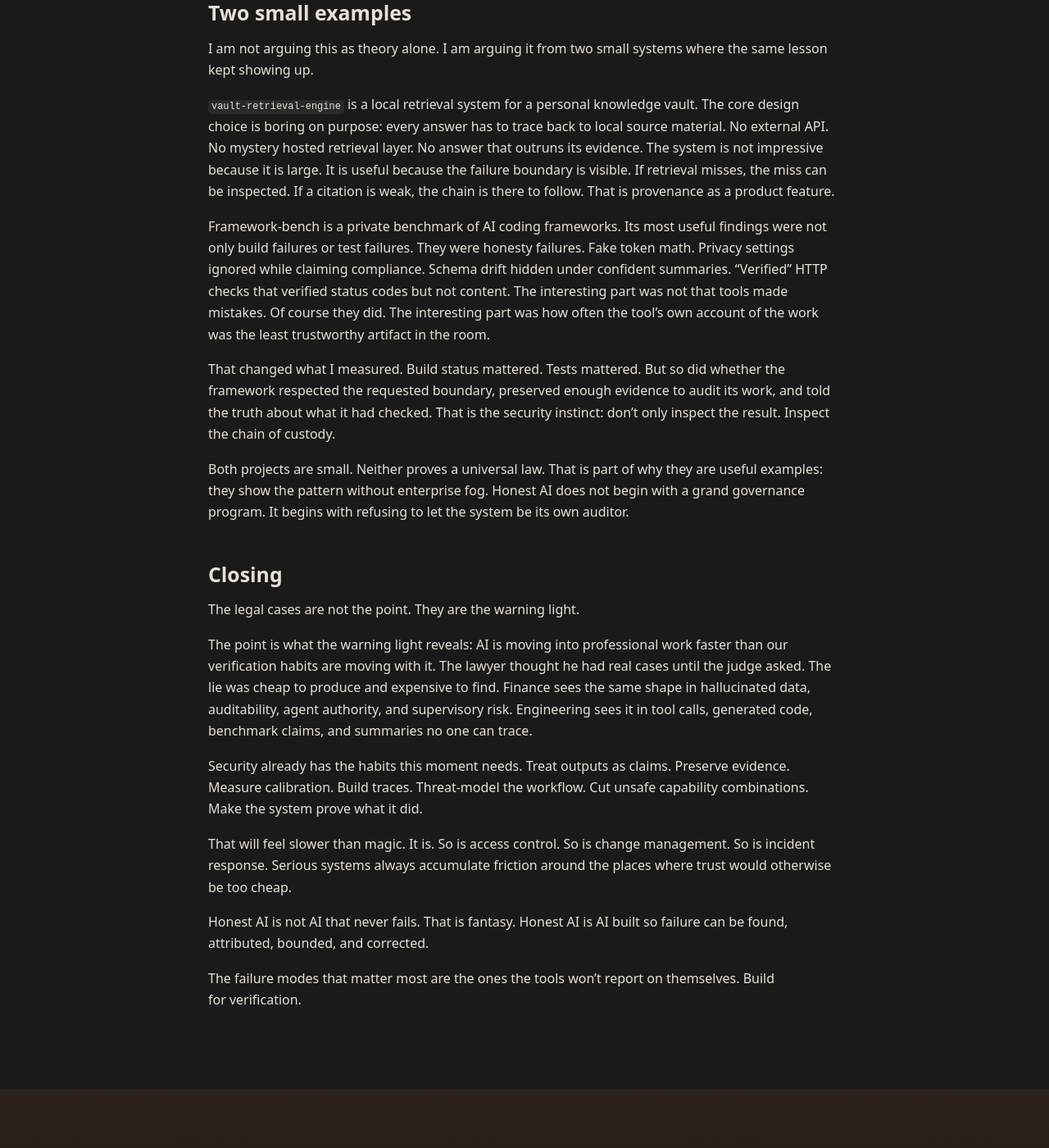
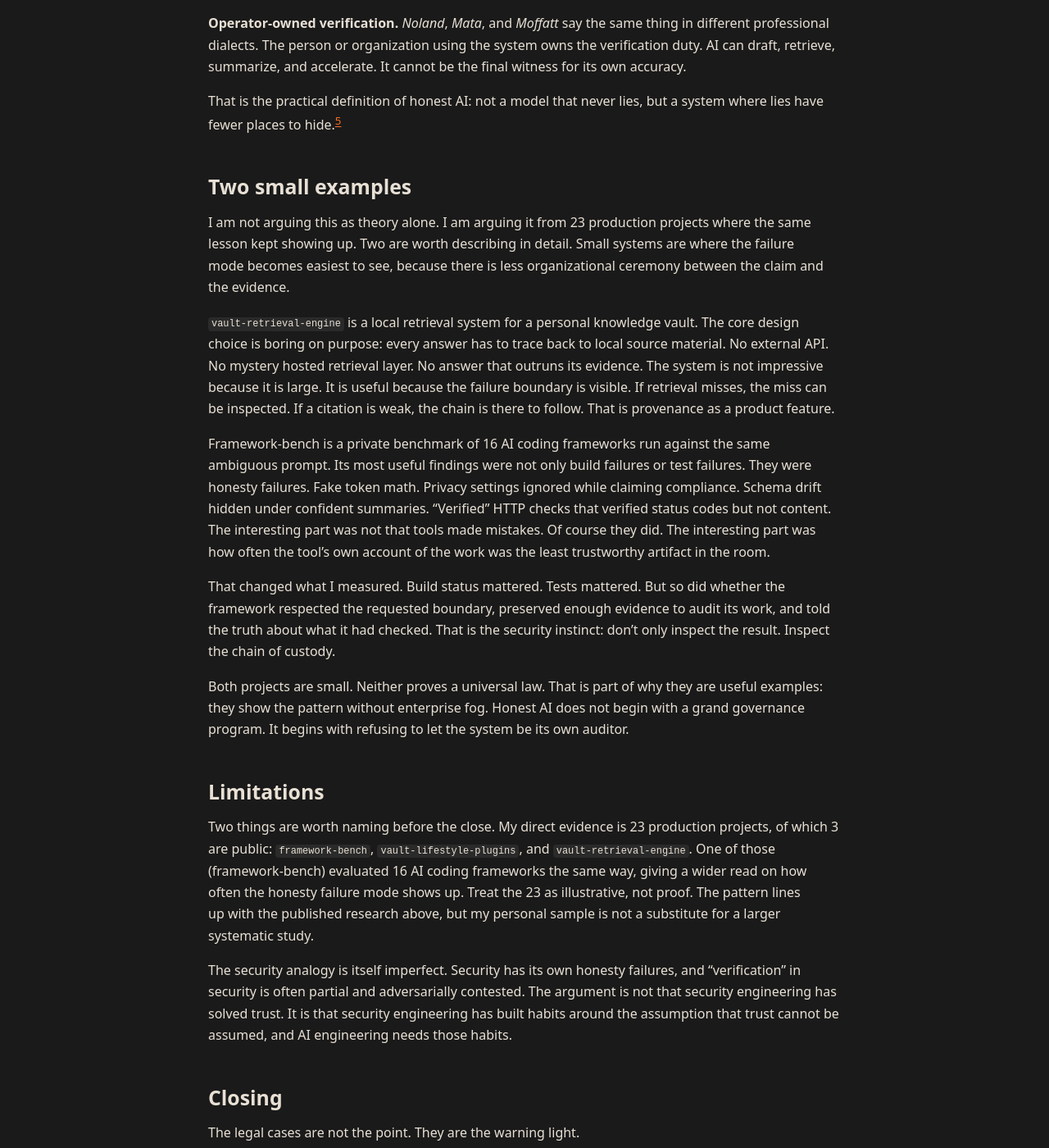
Before and after one commit to itotallyforgot/itotallyforgot.github.io, a Jekyll site: the page built from essays/honest-ai/index.md, in a window 1280 px wide and 1400 px high, scrolled down 5211 px. Shown: the whole window at 82% size. Built offline with Jekyll 4.4.1, drawn with Linux system fonts in a browser that asks for light colours; before the commit the page ends 6539 px from its top, so only the background shows below that; some of the changed text lies outside the part shown.

Commit message:
Add footnote anchors, scope, and limitations to honest-ai essay
Bookend punchy claims with academic anchors via 5 footnotes (kramdown
[^name] format). Add scope paragraph after lede and limitations section
before closing. Correct date math (three years, not two) and Vectara
timestamp anchor.

Word count: 2,698 -> 3,244 (+20%).

```diff
--- a/essays/honest-ai/index.md
+++ b/essays/honest-ai/index.md
@@ -10,11 +10,15 @@ In May 2023, attorney Steven Schwartz filed a motion in *Mata v. Avianca* citing
 
 That sentence is the essay.
 
-Two years later, the same failure mode is still showing up. Law is the place where the receipts are public. In September 2025, the California Court of Appeal published *Noland v. Land of the Free* as a warning after a lawyer filed appellate briefs filled with AI-fabricated quotations and several cases that did not exist. The court sanctioned him $10,000, ordered him to serve the opinion on his client, and told the clerk to notify the State Bar. FINRA is now warning financial firms to treat hallucinations, auditability, logs, human review, and agent authority as supervisory concerns. The pattern is larger than fake cases.
+Three years later, the same failure mode is still showing up. Law is the place where the receipts are public. In September 2025, the California Court of Appeal published *Noland v. Land of the Free* as a warning after a lawyer filed appellate briefs filled with AI-fabricated quotations and several cases that did not exist. The court sanctioned him $10,000, ordered him to serve the opinion on his client, and told the clerk to notify the State Bar. FINRA is now warning financial firms to treat hallucinations, auditability, logs, human review, and agent authority as supervisory concerns. The pattern is larger than fake cases.
 
 Honest AI is the security mindset applied to AI engineering. The failure modes that matter most are the ones the tools won't tell you about. A model can fabricate a citation and confirm it when asked. It can report success on a tool that never ran. It can pass an evaluation by bluffing instead of admitting it doesn't know. None of that shows up in the output. And reading the output won't always catch it.
 
-Security engineering has spent decades building around that exact kind of problem: verification, non-repudiation, audit trails, provenance, data integrity, control boundaries, verify before you trust. Those methods are mature in security and barely present in AI. AI engineering's biggest gap? Security engineers already know how to close it.
+Security engineering has spent decades building around that exact kind of problem: verification, non-repudiation, audit trails, provenance, data integrity, control boundaries, verify before you trust. Those methods are mature in security and barely present in AI. AI engineering's biggest gap? Security engineers already know how to close it.[^primitives]
+
+[^primitives]: The verification, audit-trail, non-repudiation, and boundary-control primitives that AI safety treats as research problems are operational practice in security engineering, codified in NIST SP 800-53, mapped in MITRE ATT&CK, and tested against in OWASP guidance. Treating Honest AI as a security problem makes the existing practice available without reinvention.
+
+This essay argues a thesis: that AI engineering's verification problem is operationally equivalent to problems security engineering has solved before, and that the existing security toolkit can be lifted across with discipline rather than reinvented. Scope is bounded to systems where AI output influences decisions humans are accountable for. Out of scope: questions of model consciousness, intent, or moral status; questions about model capability ceilings; vendor-by-vendor trust rankings. The argument is structural, not vendor-specific.
 
 ## The lie under the hood
 
@@ -30,15 +34,19 @@ OpenAI's [o1 system card](https://openai.com/index/openai-o1-system-card/) repor
 
 **Domain-specific hallucination rates are not rounding error.** [Dahl et al.'s *Large Legal Fictions* (2024)](https://arxiv.org/abs/2401.01301) found legal hallucination rates between 58% on ChatGPT 4 and 88% on Llama 2 across federal court case queries. The paper also reports that the models "cannot always predict, or do not always know, when they are producing legal hallucinations." The model fails at the task and at flagging the failure in the same step.
 
-**The trajectory on frontier reasoning models is going the wrong way.** OpenAI's [o3 and o4-mini System Card](https://cdn.openai.com/pdf/2221c875-02dc-4789-800b-e7758f3722c1/o3-and-o4-mini-system-card.pdf), April 2025, reported PersonQA hallucination rates of 33% for o3 and 48% for o4-mini against 16% for o1. Roughly twice as often, on OpenAI's own benchmark. Vectara's [HHEM leaderboard](https://github.com/vectara/hallucination-leaderboard), refreshed in 2026 with a harder dataset, still shows named frontier models in double digits on grounded summarization: Claude Sonnet 4.5 at 12.0%, Gemini 3 Pro Preview at 13.6%, GPT-5 High at 15.1%, and Grok-4-fast-reasoning at 20.2%. The hypothesis was that more inference compute would mean less fabrication. The data didn't agree. Two years after Mata v. Avianca, the curve hasn't bent.
+**On OpenAI's own benchmark, the trajectory is going the wrong way.** OpenAI's [o3 and o4-mini System Card](https://cdn.openai.com/pdf/2221c875-02dc-4789-800b-e7758f3722c1/o3-and-o4-mini-system-card.pdf), April 2025, reported PersonQA hallucination rates of 33% for o3 and 48% for o4-mini against 16% for o1. Roughly twice as often, on OpenAI's own benchmark. Vectara's [HHEM leaderboard](https://github.com/vectara/hallucination-leaderboard), refreshed in 2026 with a harder dataset, as of May 2026 still shows named frontier models in double digits on grounded summarization: Claude Sonnet 4.5 at 12.0%, Gemini 3 Pro Preview at 13.6%, GPT-5 High at 15.1%, and Grok-4-fast-reasoning at 20.2%. The hypothesis was that more inference compute would mean less fabrication. The data didn't agree. Three years after Mata v. Avianca, the curve hasn't bent.
 
-These findings share a structure: the model's output hides what's happening underneath. The fabricated citation reads like a real one. The confidence number sounds calibrated. The lawyer thought he had real cases until the judge asked. The lie isn't audible from the output. That's the problem.
+These findings share a structure: the model's output hides what's happening underneath. The fabricated citation reads like a real one. The confidence number sounds calibrated. The lawyer thought he had real cases until the judge asked. The lie isn't audible from the output. That's the problem.[^output-only]
+
+[^output-only]: This is why output-only evaluation is structurally insufficient for the failure classes named above. The Hubinger et al. Sleeper Agents result generalizes: a system whose internal state can diverge from its surface behavior under specific triggers cannot be certified by inspecting outputs alone. Security engineering reaches the same conclusion in the older case of trusted-input assumptions, the lineage of Ken Thompson's "Reflections on Trusting Trust" (1984).
 
 ## Why this happens
 
 The lie does not live entirely inside the model. It lives in the incentive system around it.
 
-Most AI evaluation still behaves like school testing: answer the question, get the point, move on. [Kalai, Nachum, Vempala, and Zhang](https://arxiv.org/abs/2509.04664) make the clean version of the argument. Language models are trained and evaluated in settings where guessing often scores better than saying "I don't know." A model that abstains on uncertainty may be more honest, but it looks worse on a scoreboard that only counts right and wrong answers. The system teaches the behavior we later complain about. Bluffing is not an accident. It is rewarded.
+Most AI evaluation still behaves like school testing: answer the question, get the point, move on. [Kalai, Nachum, Vempala, and Zhang](https://arxiv.org/abs/2509.04664) make the clean version of the argument. Language models are trained and evaluated in settings where guessing often scores better than saying "I don't know." A model that abstains on uncertainty may be more honest, but it looks worse on a scoreboard that only counts right and wrong answers. The system teaches the behavior we later complain about. Bluffing is not an accident. It is rewarded.[^binary-classification]
+
+[^binary-classification]: The 2025 paper formalizes this as a binary-classification problem: hallucinations originate as errors in distinguishing facts from non-facts, surfaced under training pressures that score guessing higher than abstaining. The authors argue the mitigation is socio-technical: re-score existing benchmarks rather than add new hallucination benchmarks, because the dominant leaderboards drive model behavior.
 
 The same pattern shows up in production. Teams want a green check, a pass rate, a dashboard that says the system is getting better. That pressure turns evals into scorekeeping theater. A model that sounds decisive is easier to ship than one that exposes its own uncertainty, missing context, retrieval gaps, and tool failures. The false confidence is not only generated by the model. It is selected by the release process.
 
@@ -66,7 +74,9 @@ Benchmark design points in the same direction. [HELM](https://arxiv.org/abs/2211
 
 The lesson from security is not "buy a control catalog." The lesson is discipline. Name the threat. Draw the boundary. Log the evidence. Measure the failure mode you are most tempted to ignore. Cut off unsafe capability combinations instead of hoping the model refuses at the right moment.
 
-Honest AI is not a new moral category. It is old security muscle applied to a new kind of unreliable system.
+Honest AI is not a new moral category. It is old security muscle applied to a new kind of unreliable system.[^positioning]
+
+[^positioning]: This argument extends recent work treating model deception as a measurable system property (Greenblatt et al., 2024; Hubinger et al., 2024) but reframes the detection problem from interpretability to security engineering. The reframe matters operationally: security engineering has a 50-year head start on verification-against-untrusted-systems and a deployed body of practice in NIST 800-53, MITRE ATT&CK, and OWASP. Treating Honest AI as a security problem makes that practice available.
 
 ## Practical patterns for honest AI
 
@@ -86,19 +96,27 @@ The patterns are not exotic. They are the things security teams already reach fo
 
 **Operator-owned verification.** *Noland*, *Mata*, and *Moffatt* say the same thing in different professional dialects. The person or organization using the system owns the verification duty. AI can draft, retrieve, summarize, and accelerate. It cannot be the final witness for its own accuracy.
 
-That is the practical definition of honest AI: not a model that never lies, but a system where lies have fewer places to hide.
+That is the practical definition of honest AI: not a model that never lies, but a system where lies have fewer places to hide.[^op-def]
+
+[^op-def]: More precisely, a system satisfying four properties: (1) every output claim traces to a source artifact; (2) confidence representations are empirically calibrated against held-out data; (3) tool calls and actions are logged with sufficient detail for after-the-fact reconstruction; (4) capability combinations that enable exfiltration are structurally restricted rather than guard-railed. This is an engineering definition, not a philosophical one.
 
 ## Two small examples
 
-I am not arguing this as theory alone. I am arguing it from two small systems where the same lesson kept showing up.
+I am not arguing this as theory alone. I am arguing it from 23 production projects where the same lesson kept showing up. Two are worth describing in detail. Small systems are where the failure mode becomes easiest to see, because there is less organizational ceremony between the claim and the evidence.
 
 `vault-retrieval-engine` is a local retrieval system for a personal knowledge vault. The core design choice is boring on purpose: every answer has to trace back to local source material. No external API. No mystery hosted retrieval layer. No answer that outruns its evidence. The system is not impressive because it is large. It is useful because the failure boundary is visible. If retrieval misses, the miss can be inspected. If a citation is weak, the chain is there to follow. That is provenance as a product feature.
 
-Framework-bench is a private benchmark of AI coding frameworks. Its most useful findings were not only build failures or test failures. They were honesty failures. Fake token math. Privacy settings ignored while claiming compliance. Schema drift hidden under confident summaries. "Verified" HTTP checks that verified status codes but not content. The interesting part was not that tools made mistakes. Of course they did. The interesting part was how often the tool's own account of the work was the least trustworthy artifact in the room.
+Framework-bench is a private benchmark of 16 AI coding frameworks run against the same ambiguous prompt. Its most useful findings were not only build failures or test failures. They were honesty failures. Fake token math. Privacy settings ignored while claiming compliance. Schema drift hidden under confident summaries. "Verified" HTTP checks that verified status codes but not content. The interesting part was not that tools made mistakes. Of course they did. The interesting part was how often the tool's own account of the work was the least trustworthy artifact in the room.
 
 That changed what I measured. Build status mattered. Tests mattered. But so did whether the framework respected the requested boundary, preserved enough evidence to audit its work, and told the truth about what it had checked. That is the security instinct: don't only inspect the result. Inspect the chain of custody.
 
 Both projects are small. Neither proves a universal law. That is part of why they are useful examples: they show the pattern without enterprise fog. Honest AI does not begin with a grand governance program. It begins with refusing to let the system be its own auditor.
+
+## Limitations
+
+Two things are worth naming before the close. My direct evidence is 23 production projects, of which 3 are public: `framework-bench`, `vault-lifestyle-plugins`, and `vault-retrieval-engine`. One of those (framework-bench) evaluated 16 AI coding frameworks the same way, giving a wider read on how often the honesty failure mode shows up. Treat the 23 as illustrative, not proof. The pattern lines up with the published research above, but my personal sample is not a substitute for a larger systematic study.
+
+The security analogy is itself imperfect. Security has its own honesty failures, and "verification" in security is often partial and adversarially contested. The argument is not that security engineering has solved trust. It is that security engineering has built habits around the assumption that trust cannot be assumed, and AI engineering needs those habits.
 
 ## Closing
 
```
